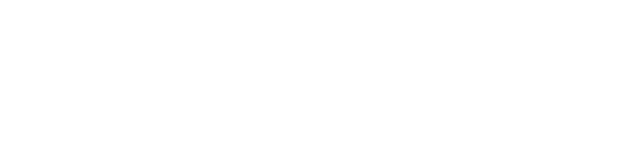
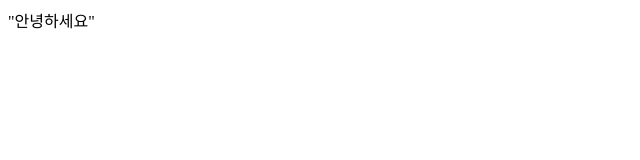
Before and after one commit to stonegyoung/0410, a plain HTML site: page index.html in a window 1280 px wide. Shown: the whole page, without its empty margins (0-640 px from the left). Drawn offline with Linux system fonts and the light colour scheme.

Commit message:
Modify index.html

```diff
--- a/index.html
+++ b/index.html
@@ -1,4 +1,7 @@
 <html>
   <head></head>
-  <body></body>
+
+ <body>
+  "안녕하세요"
+ </body>
 </html>
```
